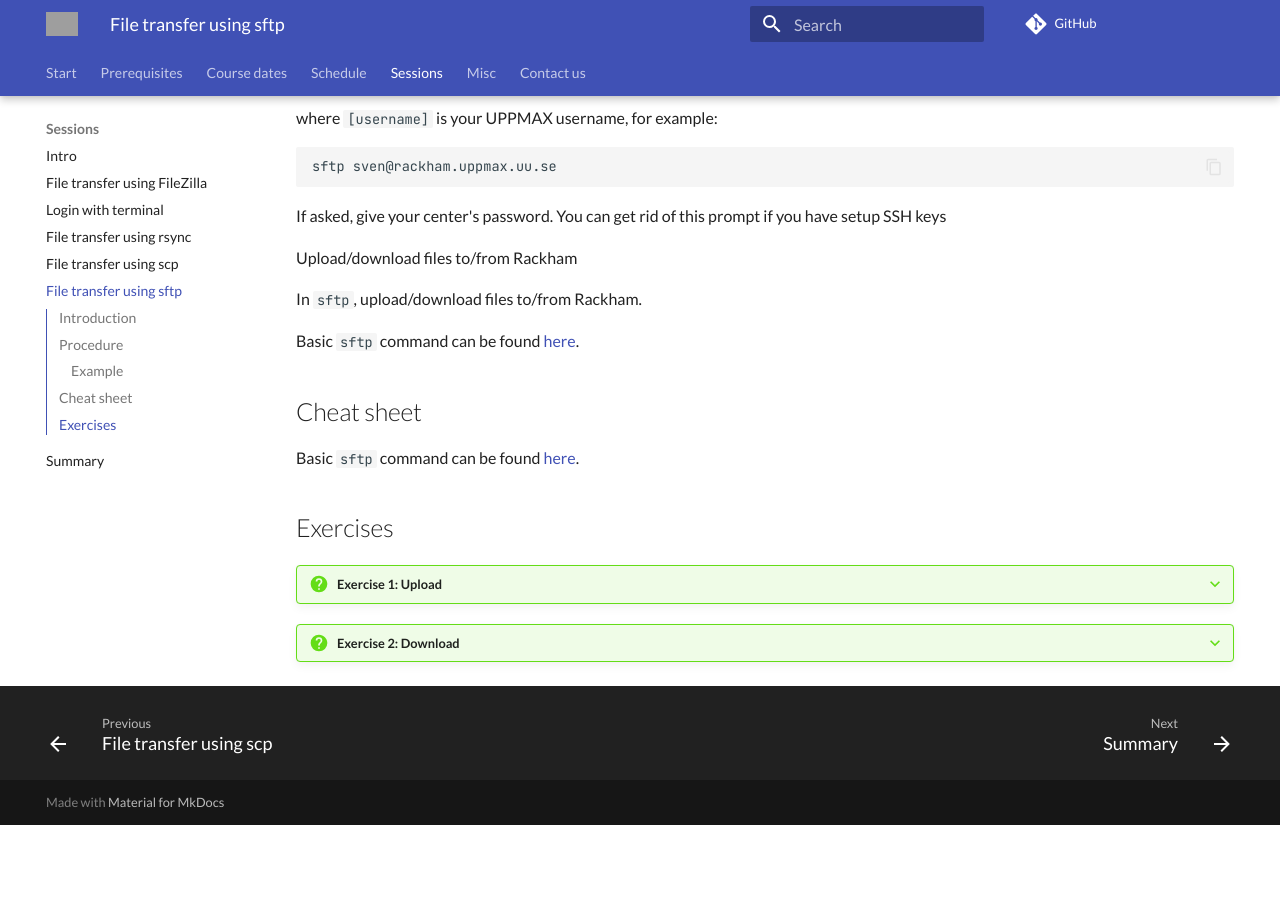
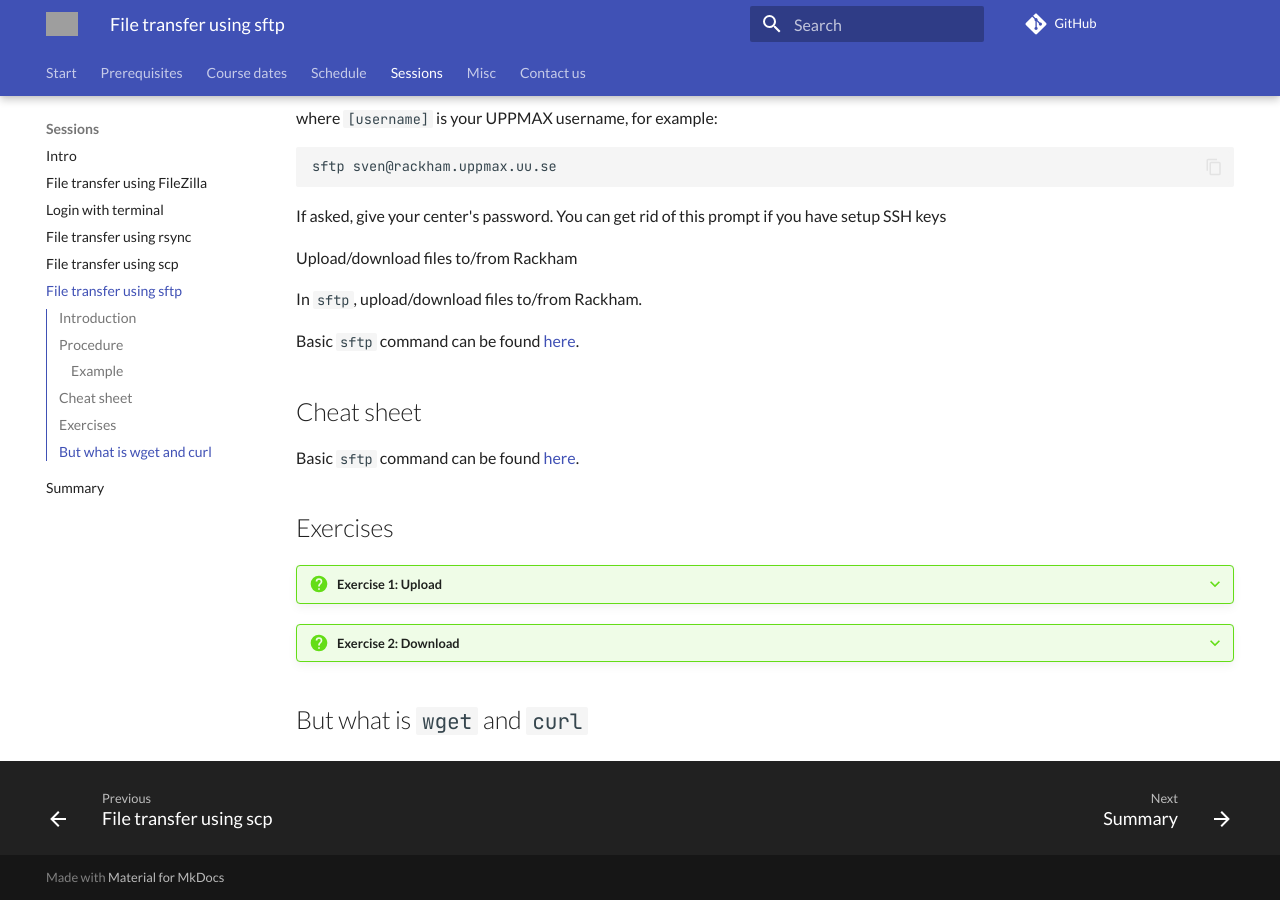
Before and after one commit to UPPMAX/naiss_file_transfer_course, an MkDocs documentation site: the page built from docs/sessions/sftp/README.md, in a window 1280 px wide and 900 px high, scrolled down 1202 px. Built offline with MkDocs 1.6.1 and Material for MkDocs 9.7.7, drawn with Linux system fonts in a browser that asks for light colours; comment, search, counter and statistics services are not loaded; before the commit the page ends 2027 px from its top, so only the background shows below that; grey boxes are pictures that could not be loaded.

Commit message:
README.md intro wget/curl

```diff
--- a/docs/sessions/sftp/README.md
+++ b/docs/sessions/sftp/README.md
@@ -103,3 +103,6 @@ Basic `sftp` command can be found [here](https://github.com/UPPMAX/UPPMAX-docume
 ???+ question "Exercise 1: Upload"
 
 ???+ question "Exercise 2: Download"
+
+
+## But what is ``wget`` and ``curl``
```
